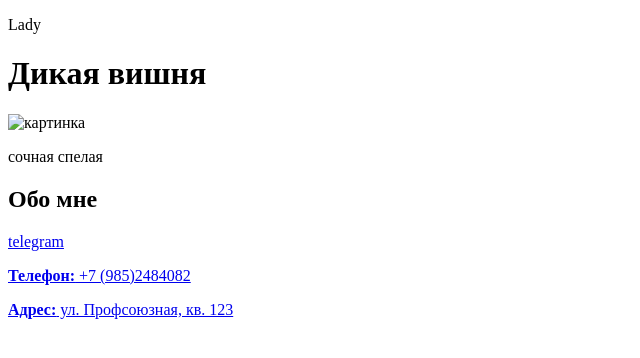
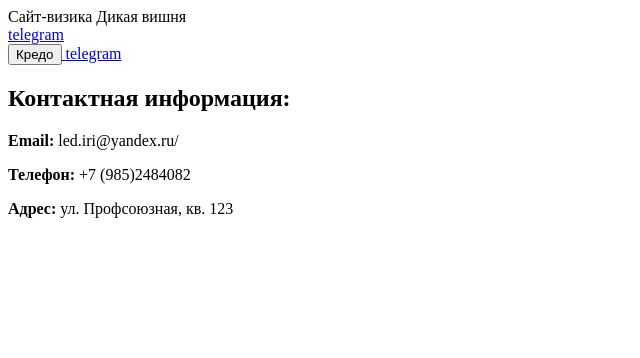
Before and after one commit to ledyaeva/ledyaeva, a plain HTML site: page index.html in a window 1280 px wide. Shown: the whole page, without its empty margins (0-640 px from the left). Drawn offline with Linux system fonts and the light colour scheme.

Commit message:
Update index.html

```diff
--- a/index.html
+++ b/index.html
@@ -1,35 +1,21 @@
-<!DOCTYPE html>
-<html>
-<head>
-	<title>Моя визитка</title>
-	<link rel="stylesheet" href="style.css">
-</head>
-
-<body class="container">
-		<p>Lady</p>
-		<h1>Дикая вишня</h1>
-
-
-
-		<img alt="картинка"  src="download.jpg">
-		</div>
-
-			<p>сочная спелая</p>
-
-			<h2>Обо мне</h2>
-
-			<div class="contacts">
+Сайт-визика Дикая вишня
+		<div class="contacts">
 
 				<a href="http://t.me/irina_ledyai">telegram</a>
 				<br>
 				<a href="Yandex.Mail:led.iri@yandex.ru>Yandex.Mail</a>
 				<br>
+				</div>
+				<button type="button">Кредо</button>
+				<script type="text/javascript" src="js.js"></script>
+<a href="http://t.me/@irina_ledyai">telegram</a>
+				<br>
 			<div class="contact-info">
-
+        <h2>Контактная информация:</h2>
+        <p><strong>Email:</strong> led.iri@yandex.ru/<p>
         <p><strong>Телефон:</strong> +7 (985)2484082 </p>
         <p><strong>Адрес:</strong> ул. Профсоюзная,  кв. 123</p>
     </div>
 </div>
 
 </body>
-</html>
```
